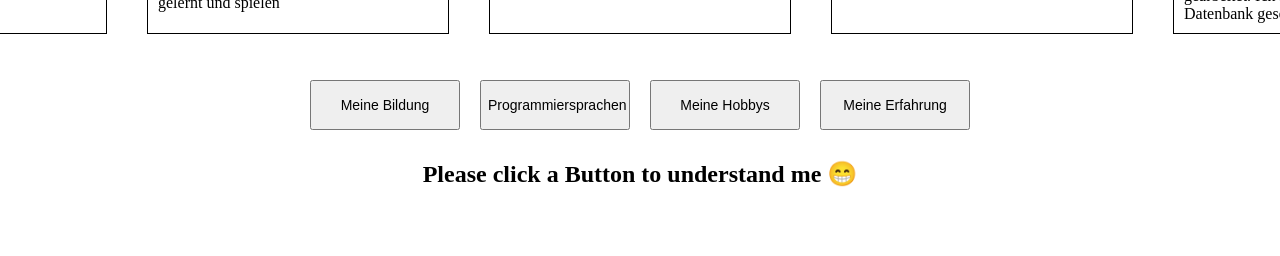
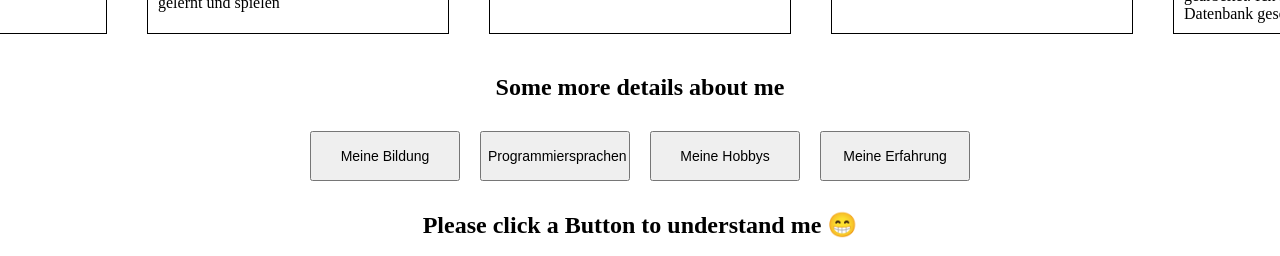
Before and after one commit to dangminh214/MyProfile_Demo, a React (Create React App) app: page / in a window 1280 px wide. Shown: the part 936-1192 px from the top of the page. Before the commit the page ends 1144 px from the top, so only its background shows below. Built offline with nearby package versions, Linux system fonts and the light colour scheme.

Commit message:
using ..props to handle html element from children files

```diff
--- a/src/components/TabButton/Examples.jsx
+++ b/src/components/TabButton/Examples.jsx
@@ -1,5 +1,6 @@
 import { useState } from "react";
 import { EXAMPLES } from '../../data.js';
+import Section from './Section.jsx'
 import './TabButton.css'
 
 import TabButton from './TabButton.jsx';
@@ -23,30 +24,30 @@ export default function Examples() {
         )
       }
   return (
-    <section>
+    <Section title="Some more details about me" id = "title" className = "">
       <menu>
         <TabButton
           isSelected = {selectedTopic === 'Button1'}
-          onSelect = {() => handleSelect("Button1")}>
+          onClick = {() => handleSelect("Button1")}>
             Meine Bildung
         </TabButton>
         <TabButton
           isSelected = {selectedTopic === 'Button2'}
-          onSelect = {() => handleSelect("Button2")}>
+          onClick = {() => handleSelect("Button2")}>
             Programmiersprachen
         </TabButton>
         <TabButton
           isSelected = {selectedTopic === 'Button3'}
-          onSelect = {() => handleSelect("Button3")}>
+          onClick = {() => handleSelect("Button3")}>
             Meine Hobbys
         </TabButton>
         <TabButton
           isSelected = {selectedTopic === 'Button4'}
-          onSelect = {() => handleSelect("Button4")}>
+          onClick = {() => handleSelect("Button4")}>
             Meine Erfahrung
         </TabButton>
       </menu>
       {tabContent}
-    </section>
+    </Section>
   );
 }
--- /dev/null
+++ b/src/components/TabButton/Section.jsx
@@ -0,0 +1,8 @@
+export default function Section({title, children, ...props}) {
+  return (
+    <section {...props}>
+      	<h2>{title}</h2>
+        {children}
+    </section>
+  );
+}
--- a/src/components/TabButton/TabButton.jsx
+++ b/src/components/TabButton/TabButton.jsx
@@ -1,8 +1,8 @@
 //import CoreConcept from '../../components/CoreConcept/CoreConcept.jsx';
 import "./TabButton.css"
-export default function TabButton({children, onSelect, isSelected}) {
+export default function TabButton({children, isSelected, ...props}) {
   return (
-      <button className = {isSelected ? 'active' : undefined} onClick={onSelect}>
+      <button className = {isSelected ? 'active' : undefined} {...props}>
         {children}
       </button>
   );
```
